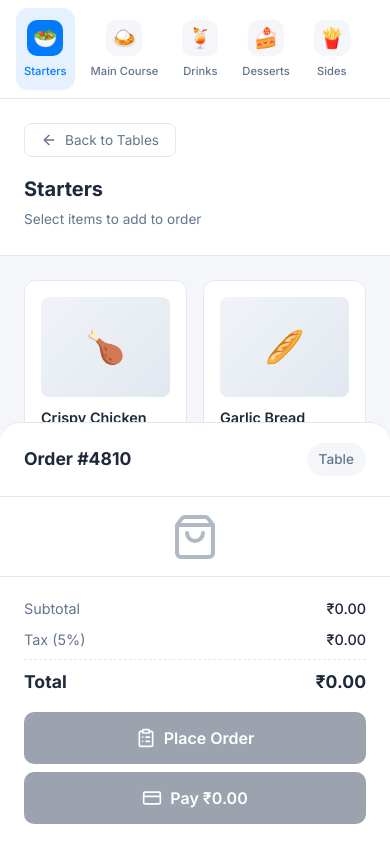
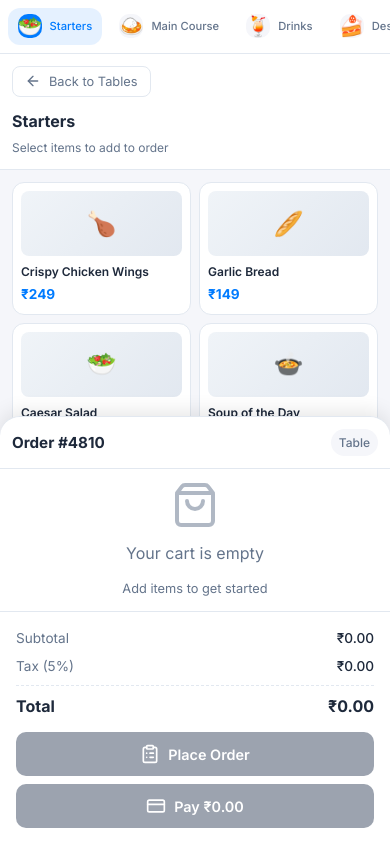
Before and after one commit to VihaanSom/Odoo-Cafe-POS, a React (Vite) app in the folder Odoo-Cafe-POS-Frontend/: page /pos/order/1 in a window 390 px wide. Built offline with nearby package versions, Linux system fonts and the light colour scheme.

Commit message:
Responsiveness of POS and Order view

```diff
--- a/Odoo-Cafe-POS-Frontend/src/pages/POS/OrderView.css
+++ b/Odoo-Cafe-POS-Frontend/src/pages/POS/OrderView.css
@@ -447,6 +447,7 @@
    Responsive
    ============================================ */
 
+/* Responsive - Tablet */
 @media (max-width: 1024px) {
     .order-view {
         grid-template-columns: 80px 1fr 320px;
@@ -455,20 +456,93 @@
     .order-products__grid {
         grid-template-columns: repeat(auto-fill, minmax(140px, 1fr));
     }
+
+    .order-summary__footer {
+        padding: 1rem;
+    }
+
+    .order-summary__place-btn,
+    .order-summary__pay-btn {
+        padding: 0.85rem;
+        font-size: 0.9rem;
+    }
 }
 
+/* Responsive - Mobile */
 @media (max-width: 768px) {
     .order-view {
         grid-template-columns: 1fr;
-        grid-template-rows: auto 1fr auto;
+        grid-template-rows: auto 1fr;
+        height: 100vh;
+        overflow: hidden;
     }
 
     .order-categories {
         flex-direction: row;
         overflow-x: auto;
-        padding: 0.5rem 1rem;
+        padding: 0.75rem 1rem;
         border-right: none;
         border-bottom: 1px solid var(--border-color);
+        gap: 0.5rem;
+    }
+
+    .order-categories__item {
+        flex-direction: row;
+        padding: 0.5rem 0.75rem;
+        font-size: 0.75rem;
+        white-space: nowrap;
+    }
+
+    .order-categories__icon {
+        width: 28px;
+        height: 28px;
+    }
+
+    .order-products {
+        height: calc(100vh - 60px - 80px);
+        overflow-y: auto;
+    }
+
+    .order-products__header {
+        padding: 1rem;
+    }
+
+    .order-products__title {
+        font-size: 1.1rem;
+    }
+
+    .order-products__grid {
+        padding: 1rem;
+        grid-template-columns: repeat(auto-fill, minmax(120px, 1fr));
+        gap: 0.75rem;
+        padding-bottom: 100px;
+    }
+
+    .product-card {
+        padding: 0.75rem;
+    }
+
+    .product-card__image {
+        height: 80px;
+        margin-bottom: 0.5rem;
+    }
+
+    .product-card__image-placeholder {
+        font-size: 1.5rem;
+    }
+
+    .product-card__name {
+        font-size: 0.8rem;
+    }
+
+    .product-card__price {
+        font-size: 0.9rem;
+    }
+
+    .order-back-btn {
+        padding: 0.4rem 0.75rem;
+        font-size: 0.8rem;
+        margin-bottom: 0.75rem;
     }
 
     .order-summary {
@@ -477,9 +551,142 @@
         left: 0;
         right: 0;
         height: auto;
-        max-height: 50vh;
+        max-height: 60vh;
         border-left: none;
         border-top: 1px solid var(--border-color);
         border-radius: 20px 20px 0 0;
+        box-shadow: 0 -4px 20px rgba(0, 0, 0, 0.1);
+        z-index: 100;
+    }
+
+    .order-summary__header {
+        padding: 1rem;
+        cursor: pointer;
+    }
+
+    .order-summary__items {
+        max-height: 25vh;
+        padding: 0.75rem 1rem;
+    }
+
+    .cart-item {
+        padding: 0.5rem 0;
+        gap: 0.75rem;
+    }
+
+    .cart-item__name {
+        font-size: 0.85rem;
+    }
+
+    .cart-item__qty {
+        font-size: 0.85rem;
+        min-width: 20px;
+    }
+
+    .cart-item__btn {
+        width: 26px;
+        height: 26px;
+        font-size: 0.9rem;
+    }
+
+    .cart-item__total {
+        font-size: 0.85rem;
+        min-width: 50px;
+    }
+
+    .order-summary__footer {
+        padding: 1rem;
+    }
+
+    .order-summary__totals {
+        margin-bottom: 0.75rem;
+    }
+
+    .order-summary__row {
+        font-size: 0.85rem;
+        margin-bottom: 0.35rem;
+    }
+
+    .order-summary__row--total {
+        font-size: 1rem;
+    }
+
+    .order-summary__place-btn,
+    .order-summary__pay-btn {
+        padding: 0.75rem;
+        font-size: 0.9rem;
+    }
+
+    .order-summary__clear-btn {
+        padding: 0.5rem;
+        font-size: 0.8rem;
     }
 }
+
+/* Responsive - Small Mobile */
+@media (max-width: 480px) {
+    .order-categories {
+        padding: 0.5rem;
+    }
+
+    .order-categories__item {
+        padding: 0.4rem 0.6rem;
+        font-size: 0.7rem;
+    }
+
+    .order-categories__icon {
+        width: 24px;
+        height: 24px;
+    }
+
+    .order-products__header {
+        padding: 0.75rem;
+    }
+
+    .order-products__title {
+        font-size: 1rem;
+    }
+
+    .order-products__subtitle {
+        font-size: 0.75rem;
+    }
+
+    .order-products__grid {
+        grid-template-columns: repeat(2, 1fr);
+        gap: 0.5rem;
+        padding: 0.75rem;
+    }
+
+    .product-card {
+        padding: 0.5rem;
+    }
+
+    .product-card__image {
+        height: 65px;
+    }
+
+    .product-card__name {
+        font-size: 0.75rem;
+    }
+
+    .product-card__price {
+        font-size: 0.85rem;
+    }
+
+    .order-summary {
+        max-height: 55vh;
+    }
+
+    .order-summary__header {
+        padding: 0.75rem;
+    }
+
+    .order-summary__order-number {
+        font-size: 0.95rem;
+    }
+
+    .order-summary__table {
+        font-size: 0.75rem;
+        padding: 0.25rem 0.5rem;
+    }
+}
--- a/Odoo-Cafe-POS-Frontend/src/pages/POS/POS.css
+++ b/Odoo-Cafe-POS-Frontend/src/pages/POS/POS.css
@@ -316,23 +316,175 @@
     color: var(--text-muted);
 }
 
-/* Responsive */
+/* Responsive - Tablet */
+@media (max-width: 1024px) {
+    .pos-sidebar {
+        width: 70px;
+    }
+
+    .pos-sidebar__logo {
+        width: 40px;
+        height: 40px;
+    }
+
+    .pos-sidebar__item {
+        width: 42px;
+        height: 42px;
+    }
+
+    .pos-header__title {
+        font-size: 1.5rem;
+    }
+
+    .table-grid {
+        grid-template-columns: repeat(auto-fill, minmax(140px, 1fr));
+        gap: 20px;
+    }
+
+    .pos-stats {
+        padding: 0.75rem 1rem;
+    }
+
+    .pos-stats__count {
+        font-size: 1.1rem;
+    }
+}
+
+/* Responsive - Mobile */
 @media (max-width: 768px) {
+    .pos-layout {
+        flex-direction: column;
+    }
+
     .pos-sidebar {
-        width: 60px;
+        width: 100%;
+        flex-direction: row;
+        padding: 0.75rem 1rem;
+        border-right: none;
+        border-bottom: 1px solid var(--border-color);
+        justify-content: space-between;
+        overflow-x: auto;
+    }
+
+    .pos-sidebar__logo {
+        margin-bottom: 0;
+        margin-right: 1rem;
+    }
+
+    .pos-sidebar__nav {
+        flex-direction: row;
+        gap: 0.5rem;
     }
 
     .pos-content {
         padding: 1rem;
+        height: calc(100vh - 70px);
+        overflow-y: auto;
     }
 
-    .table-grid {
-        grid-template-columns: repeat(auto-fill, minmax(130px, 1fr));
-        gap: 16px;
+    .pos-header {
+        flex-direction: column;
+        align-items: flex-start;
+        gap: 1rem;
+        margin-bottom: 1.5rem;
+    }
+
+    .pos-header__title {
+        font-size: 1.35rem;
+    }
+
+    .pos-header__actions {
+        width: 100%;
+    }
+
+    .pos-user {
+        width: 100%;
+        justify-content: center;
     }
 
     .pos-stats {
         flex-wrap: wrap;
-        gap: 1rem;
+        gap: 0.75rem;
+        padding: 0.75rem;
+    }
+
+    .pos-stats__item {
+        flex: 1 0 45%;
+        min-width: 0;
+    }
+
+    .pos-stats__icon {
+        width: 36px;
+        height: 36px;
+    }
+
+    .pos-stats__count {
+        font-size: 1rem;
+    }
+
+    .pos-stats__label {
+        font-size: 0.7rem;
+    }
+
+    .floor-tabs {
+        margin-bottom: 1.5rem;
+        overflow-x: auto;
+        flex-wrap: nowrap;
+        padding-bottom: 0.5rem;
+    }
+
+    .floor-tabs__item {
+        padding: 0.6rem 1.25rem;
+        font-size: 0.85rem;
+        white-space: nowrap;
+    }
+
+    .table-grid {
+        grid-template-columns: repeat(auto-fill, minmax(120px, 1fr));
+        gap: 12px;
+    }
+
+    .table-card {
+        height: 150px;
+        padding: 1rem;
+    }
+
+    .table-card__number {
+        font-size: 1.1rem;
+    }
+
+    .table-card__seats {
+        font-size: 0.75rem;
+    }
+
+    .table-card__status {
+        font-size: 0.65rem;
+        padding: 0.25rem 0.5rem;
     }
 }
+
+/* Responsive - Small Mobile */
+@media (max-width: 480px) {
+    .pos-content {
+        padding: 0.75rem;
+    }
+
+    .pos-header__title {
+        font-size: 1.2rem;
+    }
+
+    .table-grid {
+        grid-template-columns: repeat(2, 1fr);
+        gap: 10px;
+    }
+
+    .table-card {
+        height: 140px;
+        padding: 0.75rem;
+    }
+
+    .floor-tabs__item {
+        padding: 0.5rem 1rem;
+        font-size: 0.8rem;
+    }
+}
```
